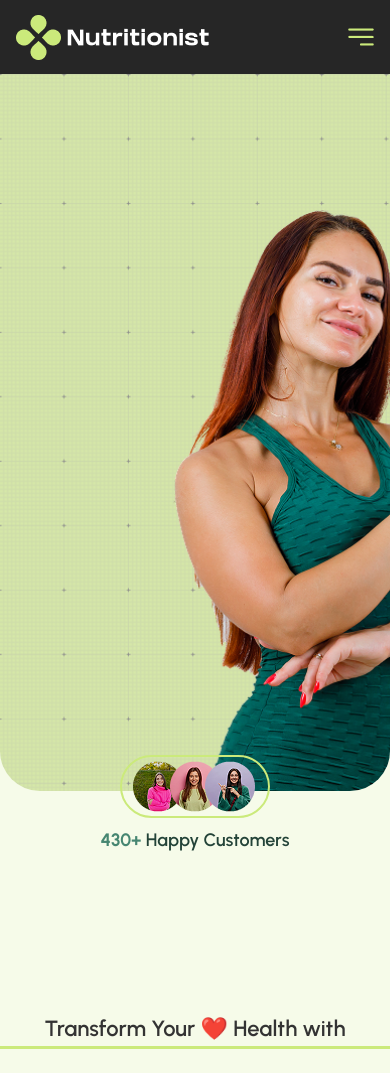
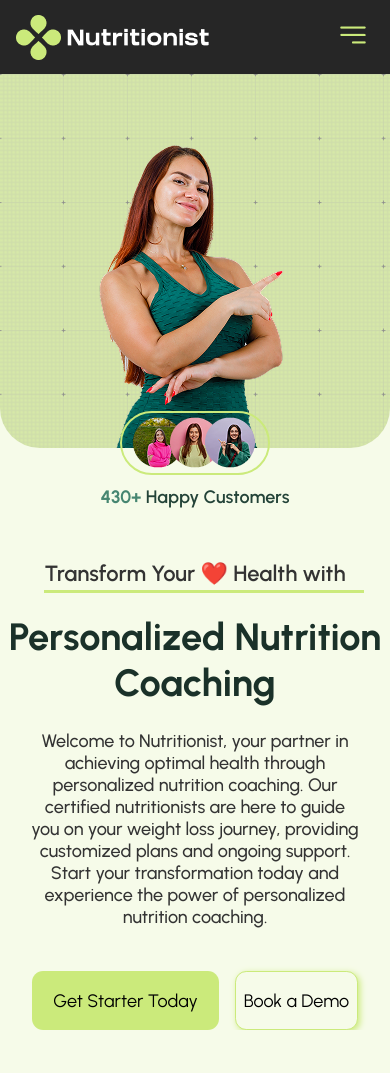
Before and after one commit to dvelatcodes/nutritionist, a plain HTML site: page index.html in a window 390 px wide. Shown: the top 1073 px of the page. After the commit the page ends 1030 px from the top, so only its background shows below. Drawn offline with Linux system fonts and the light colour scheme.

Commit message:
feature: worked on hompage

```diff
--- a/styles/home.css
+++ b/styles/home.css
@@ -4,6 +4,7 @@
   display: flex;
   column-gap: 2rem;
   align-items: center;
+  overflow-x: hidden;
 }
 
 .hero-left {
@@ -24,8 +25,16 @@
   color: var(--color-p-text);
   font-size: 28px;
   font-weight: 600;
+  position: relative;
+}
+
+.hero-right .title::before {
+  content: "";
+  position: absolute;
+  bottom: -0.2rem;
+  left: 0;
   border-bottom: 3px solid var(--color-lemon);
-  padding-bottom: 0.2rem;
+  width: 60%;
 }
 
 .hero-right h1 {
@@ -74,7 +83,7 @@
 }
 
 .btn-cover button:nth-child(2):hover {
-  background-color: var( --color-dark-green);
+  background-color: var(--color-dark-green);
   color: var(--bg-light);
 }
 
--- a/styles/homeMedia.css
+++ b/styles/homeMedia.css
@@ -11,6 +11,10 @@
 
   .hero-right > .title {
     font-size: 22px;
+  }
+
+  .hero-right .title::before {
+    width: 51%;
   }
 
   .hero-right h1 {
@@ -45,6 +49,9 @@
 }
 
 @media screen and (max-width: 1336px) {
+  .hero-right .title::before {
+    width: 310px;
+  }
   .hero-right p {
     width: 93%;
   }
@@ -68,7 +75,7 @@
 }
 
 @media screen and (max-width: 768px) {
-  .hero{
+  .hero {
     flex-direction: column;
   }
   .hero-left {
@@ -80,37 +87,34 @@
 
   .hero-right {
     width: 100vw;
-  padding-top: 14rem;
-}
-
-.slogan {
+    padding-top: 7rem;
+    display: flex;
     flex-direction: column;
-  column-gap: 0;
-  row-gap: 0.7rem;
-  position: absolute;
-  left: 0;
-  right: 0;
-  margin: auto;
-  top: -2.3rem;
+    align-items: center;
   }
 
   .hero-right > .title {
     text-align: center;
-  /* display: block; */
-  /* width: 500px; */
+  }
+
+  .hero-right .title::before {
+    right: 0;
+    margin: auto;
+    width: 320px;
+    bottom: -0.4rem;
   }
 
   .hero-right h1 {
     text-align: center;
     font-size: 38px;
     font-weight: 700;
-  margin: 1.7rem 0 2.4rem 0;
+    margin: 1.7rem 0 1.5rem 0;
   }
 
   .hero-right p {
+    text-align: center;
+    width: 85%;
     font-size: 18px;
-  font-weight: 500;
-  color: var(--color-p-text);
     margin-bottom: 2.7rem;
   }
 
@@ -138,6 +142,18 @@
     background-color: var(--color-thick-lemon);
   }
 
+  .slogan {
+    flex-direction: column;
+    column-gap: 0;
+    width: fit-content;
+    row-gap: 0.7rem;
+    position: absolute;
+    left: 0;
+    right: 0;
+    margin: auto;
+    top: -2.3rem;
+  }
+
   .slogan div {
     border-radius: 2.3rem;
     width: 150px;
@@ -148,3 +164,93 @@
     margin-bottom: 0;
   }
 }
+
+
+@media screen and (max-width: 425px) {
+  .hero-left {
+    background-image: url('../assets/mobile/images/coach.png');
+    width: 100vw;
+    height: 374px;
+    border-bottom-left-radius: 2.5rem;
+    border-bottom-right-radius: 2.5rem;
+  }
+
+  .hero-right {
+    width: 100vw;
+    padding-top: 7rem;
+    display: flex;
+    flex-direction: column;
+    align-items: center;
+  }
+
+  .hero-right > .title {
+    text-align: center;
+  }
+
+  .hero-right .title::before {
+    right: 0;
+    margin: auto;
+    width: 320px;
+    bottom: -0.4rem;
+  }
+
+  .hero-right h1 {
+    text-align: center;
+    font-size: 38px;
+    font-weight: 700;
+    margin: 1.7rem 0 1.5rem 0;
+  }
+
+  .hero-right p {
+    text-align: center;
+    width: 85%;
+    font-size: 18px;
+    margin-bottom: 2.7rem;
+  }
+
+  .btn-cover {
+    display: flex;
+    column-gap: 1rem;
+    margin-bottom: 3.5rem;
+  }
+
+  .btn-cover button {
+    cursor: pointer;
+    font-size: 18px;
+    height: 59px;
+    border-radius: 0.7rem;
+    transition: all 0.3s ease-in-out;
+  }
+
+  .btn-cover button:nth-child(1) {
+    width: 187px;
+    background-color: var(--color-lemon);
+    border: none;
+  }
+
+  .btn-cover button:nth-child(1):hover {
+    background-color: var(--color-thick-lemon);
+  }
+
+  .slogan {
+    flex-direction: column;
+    column-gap: 0;
+    width: fit-content;
+    row-gap: 0.7rem;
+    position: absolute;
+    left: 0;
+    right: 0;
+    margin: auto;
+    top: -2.3rem;
+  }
+
+  .slogan div {
+    border-radius: 2.3rem;
+    width: 150px;
+    height: 7.5vh;
+  }
+
+  .btn-cover {
+    margin-bottom: 0;
+  }
+}
--- a/styles/root.css
+++ b/styles/root.css
@@ -25,14 +25,15 @@
   font-family: "Urbanist", sans-serif;
 }
 
-html,
+/* html,
 body {
   overflow-x: hidden;
-}
+} */
 
 body {
   background-color: var(--bg-light);
   width: 100vw;
+  height: fit-content;
   max-width: 1920px;
   margin: auto;
 }
@@ -49,6 +50,7 @@ header {
   justify-content: space-between;
   padding: 0 5rem 0 5rem;
   align-items: center;
+  z-index: 100;
 }
 
 .logo-container {
@@ -61,7 +63,9 @@ header {
   display: none;
   cursor: pointer;
   transition: transform 0.9s ease-in-out;
-  position: relative;
+  position: fixed;
+  top: 1.6rem;
+  right: 1.5rem;
   z-index: 100;
 }
 
@@ -94,14 +98,13 @@ header {
   color: var(--color-dark-green);
 }
 
-.nav-links .contact:hover .page{
+.nav-links .contact:hover .page {
   color: var(--color-black);
 }
 
-.contact:hover{
+.contact:hover {
   background-color: var(--color-thick-lemon);
 }
-
 
 @media screen and (max-width: 1024px) {
   .nav-links {
@@ -113,19 +116,21 @@ header {
     column-gap: 1.4rem;
   }
 
-  .page{
+  .page {
     font-size: 1rem;
   }
 }
 
 @media screen and (max-width: 862px) {
-  header{
+  header {
     padding: 0 1rem 0 1rem;
   }
 }
 
-
 @media screen and (max-width: 768px) {
+  header {
+    width: 100vw;
+  }
   .navigation-container {
     width: fit-content;
     height: fit-content;
```
Lines whose indentation alone changed are shown as unchanged.
